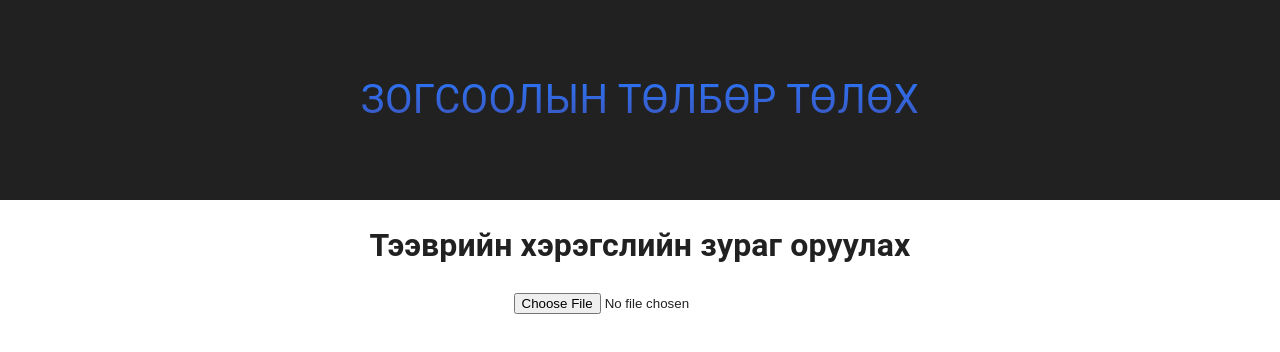
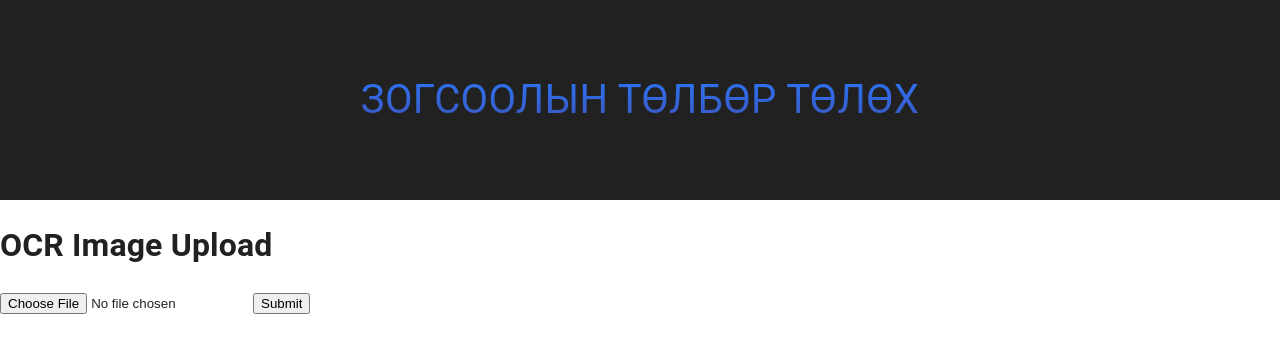
Before and after one commit to nrngooooo/parkingpay, a Next.js app: page / in a window 1280 px wide. Shown: the top 352 px of the page. Built offline with nearby package versions, Linux system fonts and the light colour scheme.

Commit message:
using rapid api first 4 number get

```diff
--- a/src/app/page.tsx
+++ b/src/app/page.tsx
@@ -1,9 +1,9 @@
-import VehicleCapture from "@/container/car/entrycar";
+import EntryCar from "@/container/car/entrycar";
 
 export default function Home() {
   return (
     <main>
-      <VehicleCapture />
+      <EntryCar />
     </main>
   );
 }
--- a/src/container/car/entrycar/index.tsx
+++ b/src/container/car/entrycar/index.tsx
@@ -1,77 +1,66 @@
-"use client";
-import React, { useRef, useState } from "react";
-import { useMutation } from "@apollo/client";
-import gql from "graphql-tag";
+"use client"
+import { useState } from 'react';
+interface OcrResponse {
+  text: string;
+}
+export default function EntryCar() {
+  const [image, setImage] = useState<File | null>(null);
+  const [result, setResult] = useState<any>(null);
+  const [loading, setLoading] = useState(false);
 
-const VEHICLE_ENTRY_MUTATION = gql`
-  mutation VehicleEntry($photo: String!) {
-    vehicleEntry(photo: $photo) {
-      car {
-        carPlate
-      }
-      parkingSession {
-        entryTime
-      }
-    }
-  }
-`;
-
-const VehicleCapture: React.FC = () => {
-  const fileInputRef = useRef<HTMLInputElement>(null);
-  const [imageUrl, setImageUrl] = useState<string | null>(null);
-  const [registrationNumber, setRegistrationNumber] = useState<string>("");
-  const [captureTime, setCaptureTime] = useState<string>("");
-
-  const [vehicleEntry] = useMutation(VEHICLE_ENTRY_MUTATION);
-
-  const handleFileChange = async (event: React.ChangeEvent<HTMLInputElement>) => {
-    const file = event.target.files?.[0];
+  const handleFileChange = (event: React.ChangeEvent<HTMLInputElement>) => {
+    const file = event.target.files?.[0]; // Use optional chaining in case no file is selected
     if (file) {
-      const reader = new FileReader();
-      reader.onloadend = async () => {
-        setImageUrl(reader.result as string);
-
-        try {
-          const { data } = await vehicleEntry({
-            variables: {
-              photo: reader.result, // Pass the base64-encoded image
-            },
-          });
-
-          setRegistrationNumber(data.vehicleEntry.car.carPlate);
-          setCaptureTime(new Date(data.vehicleEntry.parkingSession.entryTime).toLocaleString());
-        } catch (err) {
-          console.error("Error during mutation:", err);
-        }
-      };
-      reader.readAsDataURL(file); // Read file as base64
+      setImage(file);
     }
   };
 
+  const handleSubmit = async () => {
+    if (!image) return alert('Please upload an image.');
+
+    setLoading(true);
+    const url = 'https://ocr-extract-text.p.rapidapi.com/ocr';
+    const formData = new FormData();
+    formData.append('image', image);
+    formData.append('base64', ''); // Add Base64 if required
+    const options = {
+      method: 'POST',
+      headers: {
+        'x-rapidapi-key': '25191535b1msh5bed711ecbbbdfep170593jsn0fef28b92f76',
+        'x-rapidapi-host': 'ocr-extract-text.p.rapidapi.com'
+      },
+      body: formData
+    };
+
+    try {
+      const response = await fetch(url, options);
+      const data: OcrResponse = await response.json();
+      const plateNumber = data.text.match(/\d+/g)
+      const combinedNumbers = plateNumber ?.join('');
+      const firstFourNumbers = combinedNumbers?.slice(0, 4);
+      //mashinii dugaar
+      console.log(firstFourNumbers);
+      setLoading(false);
+    } catch (error) {
+      console.error(error);
+    }
+
+  };
+
   return (
-    <div style={{ textAlign: "center" }}>
-      <h1>Тээврийн хэрэгслийн зураг оруулах</h1>
-      <input
-        type="file"
-        accept="image/*"
-        ref={fileInputRef}
-        onChange={handleFileChange}
-        style={{ marginBottom: "20px" }}
-      />
-      {imageUrl && (
+    <div>
+      <h1>OCR Image Upload</h1>
+      <input type="file" accept="image/*" onChange={handleFileChange} />
+      <button onClick={handleSubmit} disabled={loading}>
+        {loading ? 'Processing...' : 'Submit'}
+      </button>
+
+      {result && (
         <div>
-          <h2>Авто машины зураг:</h2>
-          <img
-            src={imageUrl}
-            alt="Uploaded Vehicle"
-            style={{ width: "100%", maxWidth: "600px" }}
-          />
-          <h3>Улсын дугаар: {registrationNumber}</h3>
-          <h4>Орсон цаг: {captureTime}</h4>
+          <h3>OCR Result:</h3>
+          <pre>{JSON.stringify(result, null, 2)}</pre>
         </div>
       )}
     </div>
   );
-};
-
-export default VehicleCapture;
+}
```
